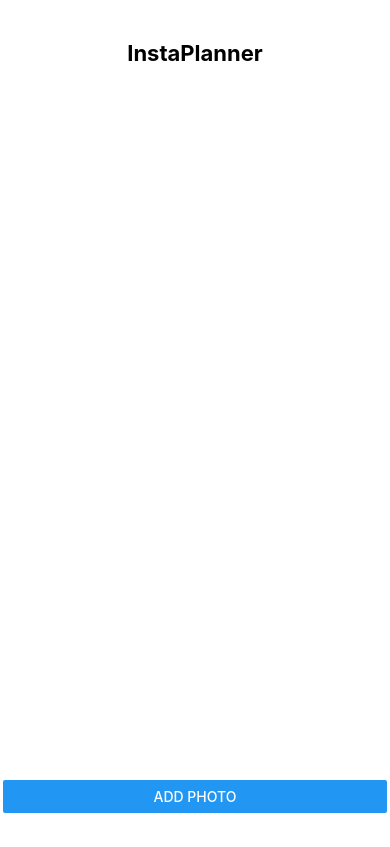
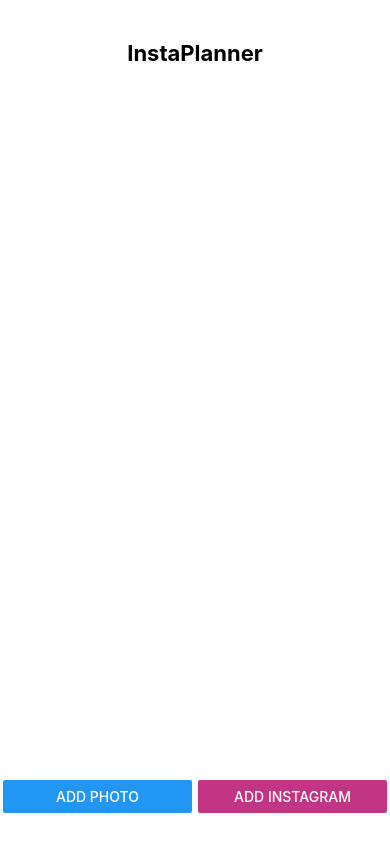
Before and after one commit to mustafmst/react-native-insta-planner, a React Native app: screen / in a window 390 px wide. Built offline with nearby package versions, Linux system fonts and the light colour scheme.

Commit message:
Add instagram modal window

```diff
--- a/App.tsx
+++ b/App.tsx
@@ -3,6 +3,7 @@ import { StyleSheet, Text, View } from "react-native";
 import Menu from "./components/Menu";
 import Feed from "./components/Feed";
 import { uuidv4 } from "./utils/uuid";
+import InstagramModal from "./components/InstagramAuthModal";
 
 export interface IImageData {
   id: string;
@@ -11,11 +12,17 @@ export interface IImageData {
 
 export interface IAppState {
   images: IImageData[];
+  instagramModalEnabled: boolean;
 }
 
 export default class App extends Component<{}, IAppState> {
   state = {
     images: [],
+    instagramModalEnabled: false,
+  };
+
+  switchInstagramModal = () => {
+    this.setState({ instagramModalEnabled: !this.state.instagramModalEnabled });
   };
 
   addImage = (uri: string) => {
@@ -35,8 +42,15 @@ export default class App extends Component<{}, IAppState> {
   render() {
     return (
       <View style={styles.container}>
+        <InstagramModal
+          enabled={this.state.instagramModalEnabled}
+          switchModal={this.switchInstagramModal}
+        ></InstagramModal>
         <Feed images={this.state.images} removeImage={this.removeImage}></Feed>
-        <Menu addImage={this.addImage}></Menu>
+        <Menu
+          addImage={this.addImage}
+          switchInstagramModal={this.switchInstagramModal}
+        ></Menu>
       </View>
     );
   }
--- a/components/Feed.tsx
+++ b/components/Feed.tsx
@@ -64,6 +64,7 @@ const styles = StyleSheet.create({
   appTitle: {
     fontSize: 22,
     fontWeight: "bold",
+    marginBottom: 20,
   },
   thumbnail: {
     height: 129,
--- /dev/null
+++ b/components/InstagramAuthModal.tsx
@@ -0,0 +1,111 @@
+import React, { Component } from "react";
+import { Modal, View, Text, StyleSheet, Button, TextInput } from "react-native";
+import { getInstagramPage } from "../utils/instaFetch";
+
+export interface IInstagramModalProps {
+  enabled: boolean;
+  switchModal: Function;
+}
+
+export interface IInstagramModalState {
+  nickname: string;
+}
+
+export default class InstagramModal extends Component<
+  IInstagramModalProps,
+  IInstagramModalState
+> {
+  state = {
+    nickname: "",
+  };
+
+  setNickname = (nickname: string) => {
+    this.setState({ nickname: nickname });
+  };
+
+  render() {
+    return (
+      <Modal
+        animationType="fade"
+        transparent={true}
+        visible={this.props.enabled}
+        onRequestClose={() => {}}
+      >
+        <View style={styles.centeredView}>
+          <View style={styles.modalView}>
+            <Text style={styles.modalText}>
+              Get photos from Your Instagram account
+            </Text>
+            <TextInput
+              style={styles.textInput}
+              onChangeText={(text: string) => this.setNickname(text)}
+              value={this.state.nickname}
+            />
+            <View style={styles.btn}>
+              <Button
+                color="#c13584"
+                title="Get Pics!"
+                onPress={() => getInstagramPage(this.state.nickname)}
+              ></Button>
+            </View>
+            <View style={styles.btn}>
+              <Button
+                title="Go back"
+                onPress={() => this.props.switchModal()}
+              ></Button>
+            </View>
+          </View>
+        </View>
+      </Modal>
+    );
+  }
+}
+
+const styles = StyleSheet.create({
+  textInput: {
+    height: 40,
+    borderColor: "gray",
+    borderWidth: 1,
+    borderRadius: 20,
+    width: "100%",
+    padding: 10,
+    textAlign: "center",
+  },
+  centeredView: {
+    flex: 1,
+    alignItems: "center",
+    paddingTop: 100,
+    width: "100%",
+    height: "100%",
+    backgroundColor: "rgba(52, 52, 52, 0.5)",
+  },
+  modalView: {
+    margin: 0,
+    backgroundColor: "white",
+    borderRadius: 5,
+    padding: 35,
+    alignItems: "center",
+    shadowColor: "#000",
+    shadowOffset: {
+      width: 0,
+      height: 2,
+    },
+    shadowOpacity: 0.25,
+    shadowRadius: 3.84,
+    elevation: 5,
+    width: "90%",
+  },
+  textStyle: {
+    color: "white",
+    fontWeight: "bold",
+    textAlign: "center",
+  },
+  modalText: {
+    marginBottom: 15,
+    textAlign: "center",
+  },
+  btn: {
+    marginTop: 10,
+    width: "100%",
+  },
+});
--- a/components/Menu.tsx
+++ b/components/Menu.tsx
@@ -4,6 +4,7 @@ import * as ImagePicker from "expo-image-picker";
 
 export interface IMenuProps {
   addImage: Function;
+  switchInstagramModal: Function;
 }
 
 export default function Menu(props: IMenuProps) {
@@ -19,6 +20,13 @@ export default function Menu(props: IMenuProps) {
     <View style={styles.menu}>
       <View style={styles.btn}>
         <Button title="Add Photo" onPress={runImagePickerAsync}></Button>
+      </View>
+      <View style={styles.btn}>
+        <Button
+          color="#c13584"
+          title="Add Instagram"
+          onPress={() => props.switchInstagramModal()}
+        ></Button>
       </View>
     </View>
   );
--- /dev/null
+++ b/utils/instaFetch.ts
@@ -0,0 +1,8 @@
+export async function getInstagramPage(nickname: string) {
+  // TODO: get instagram images
+  //   let page = await fetch(`https://www.instagram.com/${nickname}/`);
+  //   console.log(page.body);
+  console.log(
+    `get instagram images from https://www.instagram.com/${nickname}/`
+  );
+}
```
